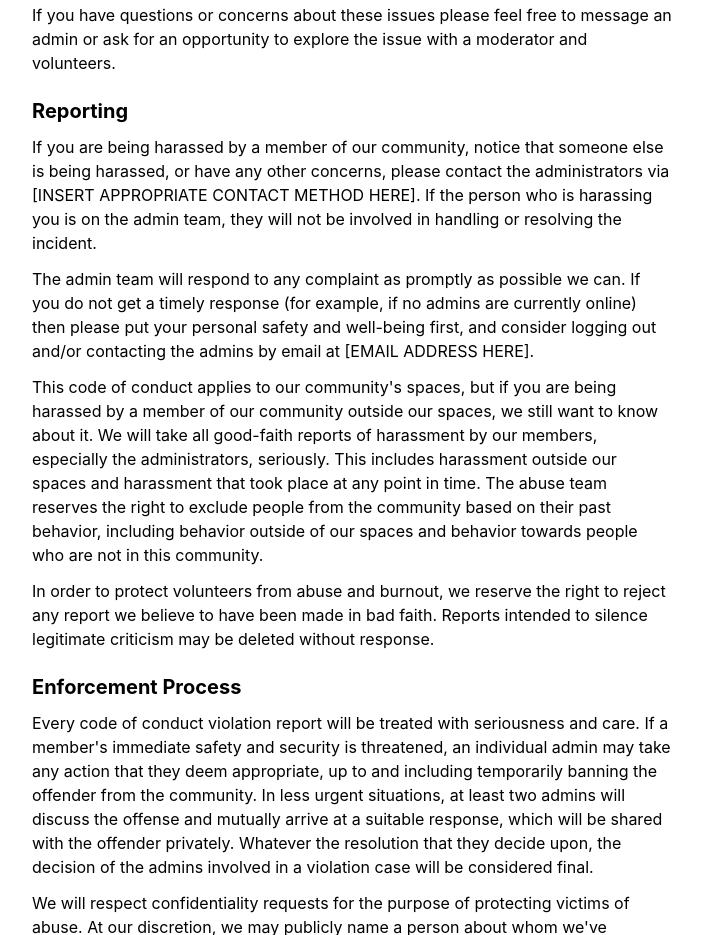
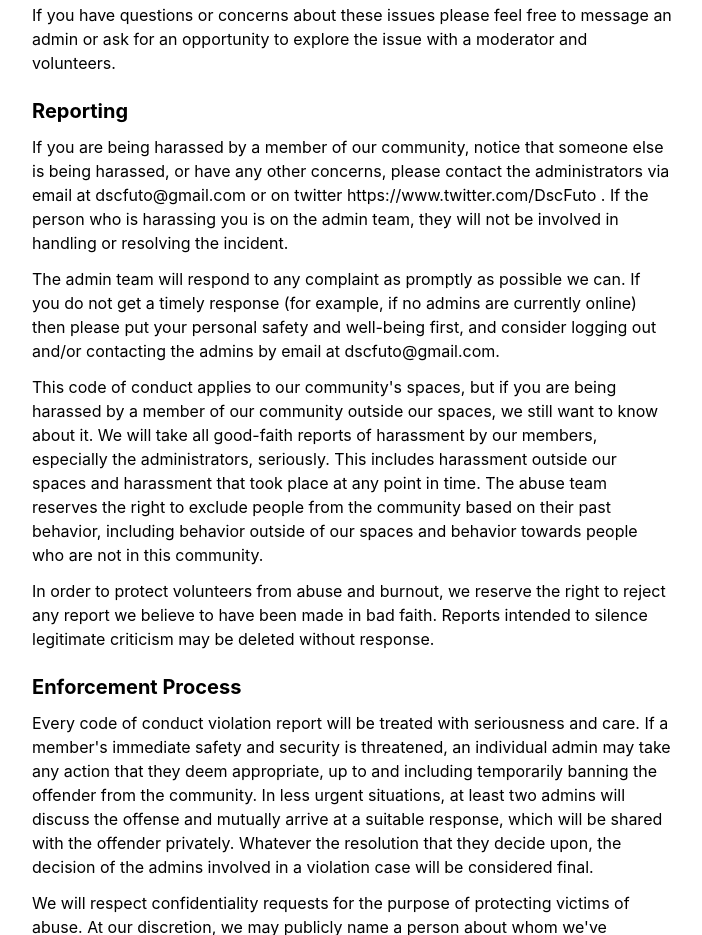
Before and after one commit to dscfuto/community-code-of-conduct, a plain HTML site: page webversion/index.html in a window 1280 px wide. Shown: the part 2877-3812 px from the top of the page, without its empty margins (288-990 px from the left). Drawn offline with Linux system fonts and the light colour scheme.

Commit message:
add contact details

```diff
--- a/webversion/index.html
+++ b/webversion/index.html
@@ -169,13 +169,11 @@
 
     <h2>Reporting</h2>
 
-    <p>If you are being harassed by a member of our community, notice that someone else is being harassed, or have any
-        other concerns, please contact the administrators via [INSERT APPROPRIATE CONTACT METHOD HERE]. If the person
-        who is harassing you is on the admin team, they will not be involved in handling or resolving the incident.</p>
+    <p>
+            If you are being harassed by a member of our community, notice that someone else is being harassed, or have any other concerns, please contact the administrators via email at dscfuto@gmail.com or on twitter https://www.twitter.com/DscFuto . If the person who is harassing you is on the admin team, they will not be involved in handling or resolving the incident.</p>
 
-    <p>The admin team will respond to any complaint as promptly as possible we can. If you do not get a timely response
-        (for example, if no admins are currently online) then please put your personal safety and well-being first, and
-        consider logging out and/or contacting the admins by email at [EMAIL ADDRESS HERE].</p>
+    <p>
+            The admin team will respond to any complaint as promptly as possible we can. If you do not get a timely response (for example, if no admins are currently online) then please put your personal safety and well-being first, and consider logging out and/or contacting the admins by email at dscfuto@gmail.com.</p>
 
     <p>This code of conduct applies to our community's spaces, but if you are being harassed by a member of our
         community outside our spaces, we still want to know about it. We will take all good-faith reports of harassment
```
